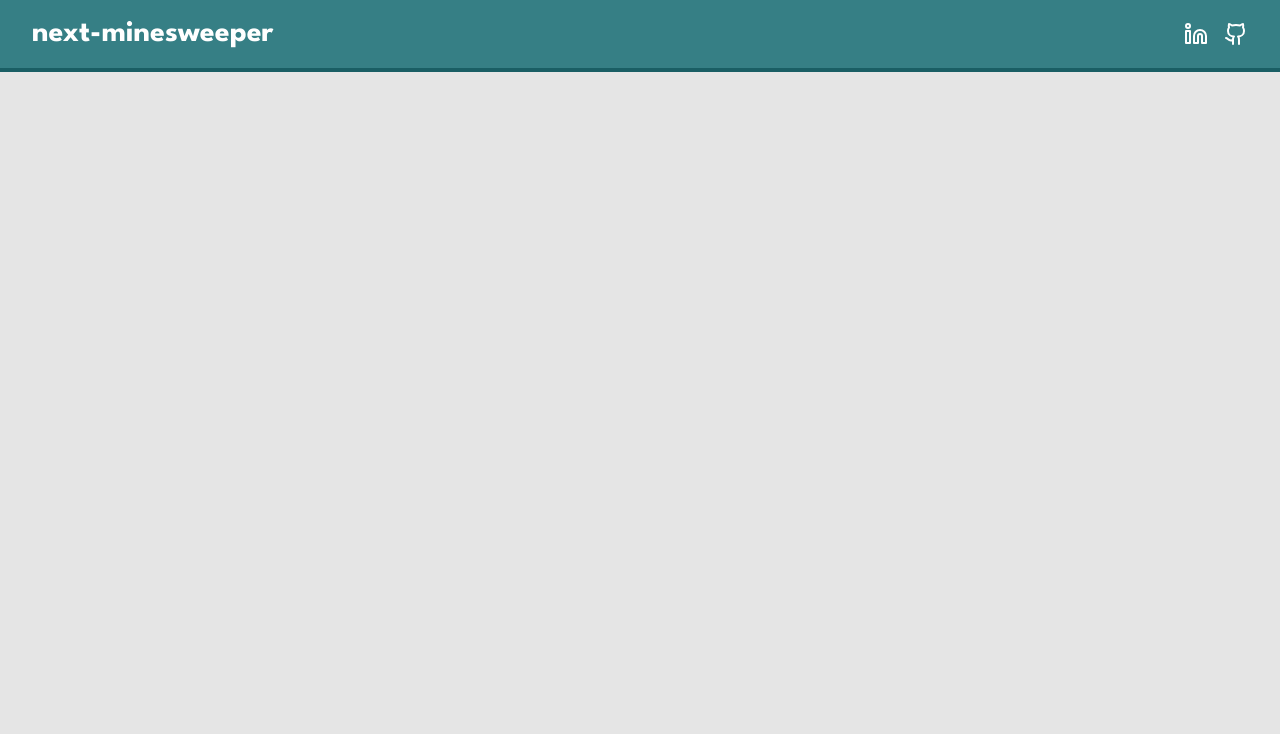
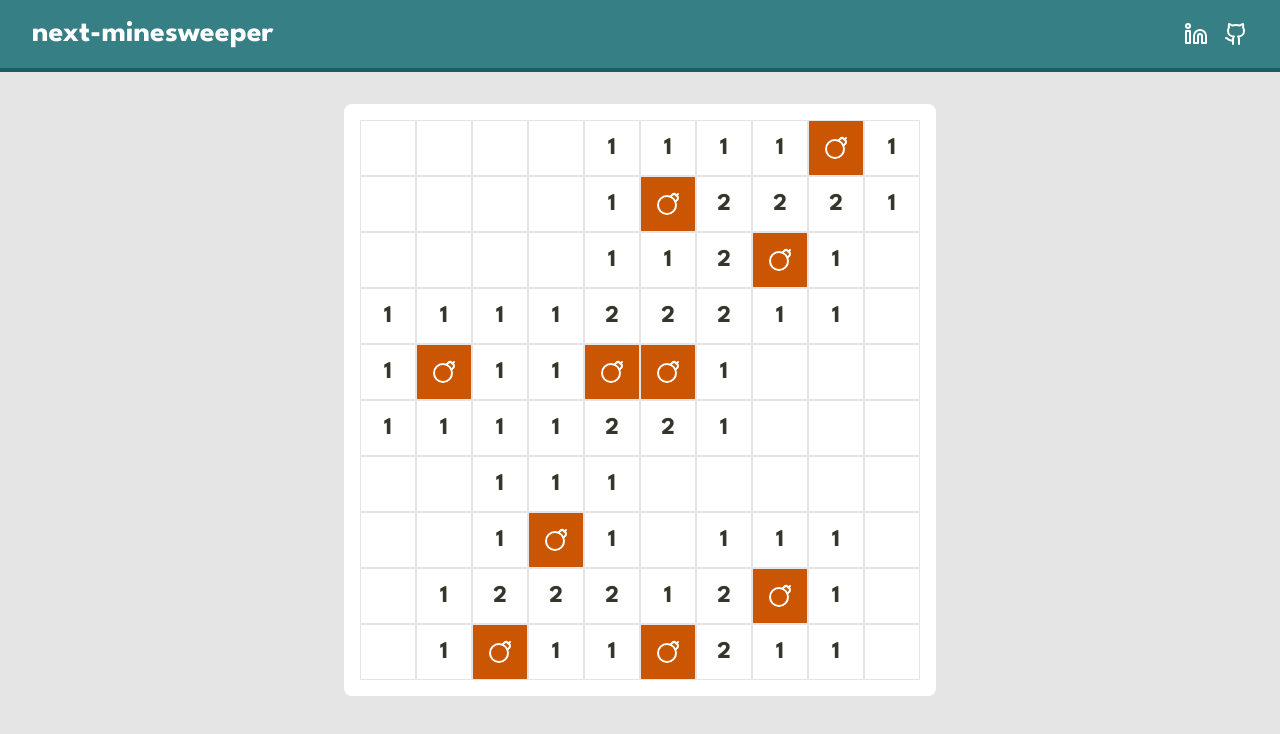
Before and after one commit to BautistaTosolini/next-minesweeper, a Next.js app: page / in a window 1280 px wide. Shown: the top 734 px of the page. Built offline with nearby package versions, Linux system fonts and the light colour scheme.

Commit message:
feat: add board generation

```diff
--- /dev/null
+++ b/app/components/Board.tsx
@@ -0,0 +1,25 @@
+'use client'
+
+import { Bomb } from 'lucide-react';
+import { useState } from 'react';
+
+const Board = ({ matrix }: { matrix: (string | number)[][] }) => {
+  return (
+    <div className='bg-white p-4 board font-bold text-brown text-2xl'>
+      {matrix.map((row, rowIndex) => (
+        <div key={rowIndex} className='flex'>
+          {row.map((cell, cellIndex) => (
+              <div
+                key={`${rowIndex}-${cellIndex}`}
+                className={`h-14 w-14 border border-silver flex justify-center items-center ${cell === 'X' ? 'bg-orange text-white' : ''}`}
+              >
+                <span>{cell === 'X' ? <Bomb /> : cell === 0 ? null : cell}</span>
+              </div>
+          ))}
+        </div>
+      ))}
+    </div>
+  )
+}
+
+export default Board;
--- a/app/globals.css
+++ b/app/globals.css
@@ -25,3 +25,7 @@
 		transform: rotate(360deg);
 	}
 }
+
+.board {
+ border-radius: 0.5rem;
+}
--- a/app/layout.tsx
+++ b/app/layout.tsx
@@ -21,7 +21,7 @@ export default function RootLayout({
 }>) {
   return (
     <html lang='en'>
-      <body className={`${leagueSpartan.className} bg-silver`}>
+      <body className={`${leagueSpartan.className} bg-silver gap-8 flex flex-col`}>
         <Navbar />
         <main className='flex h-full w-full justify-center min-h-screen'>
           {children}
--- a/app/page.tsx
+++ b/app/page.tsx
@@ -1,7 +1,57 @@
+import Board from "@/app/components/Board";
+
+const GRID_SIZE = 10;
+const MATRIX = Array.from({ length: GRID_SIZE }, () => Array.from({ length: GRID_SIZE }, () => 0 as string | number));
+const CELL_BORDERS = [
+  [-1, -1],
+  [-1, 0],
+  [-1, 1],
+  [0, -1],
+  [0, 1],
+  [1, -1],
+  [1, 0],
+  [1, 1],
+]
+
+const bombCells: string[] = [];
+
+// generate random bombs in the board
+for (let count = GRID_SIZE; count > 0; count--) {
+  let randomRow = Math.floor(Math.random() * GRID_SIZE);
+  let randomCell = Math.floor(Math.random() * GRID_SIZE);
+
+  // if the random cell picked already has a bomb, pick another one
+  while (bombCells.includes(`${randomRow}-${randomCell}`)) {
+    randomRow = Math.floor(Math.random() * GRID_SIZE);
+    randomCell = Math.floor(Math.random() * GRID_SIZE);
+  }
+
+  MATRIX[randomRow][randomCell] = 'X';
+  bombCells.push(`${randomRow}-${randomCell}`);
+}
+
+// place the number of bombs close to each cell
+for (let i = 0; i < MATRIX.length; i++) {
+  for (let j = 0; j < MATRIX[i].length; j++) {
+    if (MATRIX[i][j] !== 'X') {
+      let bombsCount = 0;
+
+      // check the surrounding 9 cells
+      for (const border of CELL_BORDERS) {
+        if (MATRIX[i + border[0]]?.[j + border[1]] === 'X') {
+          bombsCount++;
+        }
+      }
+
+      MATRIX[i][j] = bombsCount;
+    }
+  }
+}
+
 export default function Home() {
   return (
     <main>
-
+      <Board matrix={MATRIX} />
     </main>
   );
 }
--- a/tailwind.config.js
+++ b/tailwind.config.js
@@ -21,7 +21,10 @@ module.exports = {
         sky: "#367f85",
         sky2: "#1a5e64",
         brown: "#35352c",
-        orange: "#cd8b62",
+        beige: "#e4e3e0",
+        beige2: "#a69d91",
+        orange: "#ca5502",
+        orange2: "#893901",
         red: "#974342",
         red2: "#8a5151",
         red3: "#540400",
```
